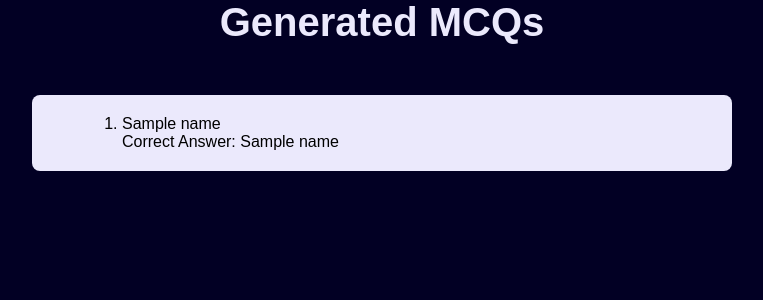
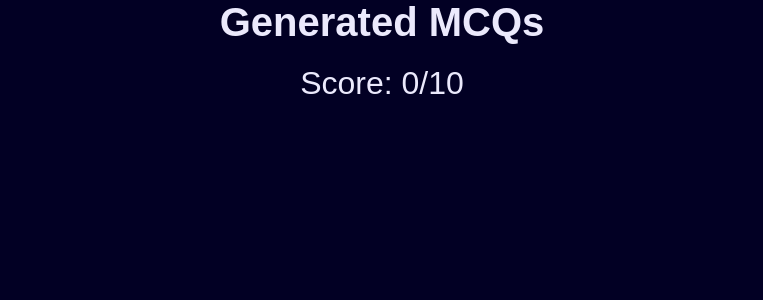
Before and after one commit to 2pa4ul2/MCQ-Quiz-Maker-NLP, a Flask app: template templates/questions.html in a window 1280 px wide. Shown: the top 300 px of the page, without its empty margins (258-1021 px from the left). Run offline with Flask 3, Linux system fonts and the light colour scheme; the template is opened without the code that fills it: most values are stand-ins (such as "Sample title", 1, 10 or a date in 2020).

Commit message:
Updated Quiz

```diff
--- a/static/css/style.css
+++ b/static/css/style.css
@@ -127,3 +127,39 @@ body{
     li{
         margin: 20px;
     }
+
+    #score{
+        text-align: center;
+        color: var(--white-color);
+        font-size: 2rem;
+        font-weight: 500;
+        margin-bottom: 20px;
+    }
+    .scoretext{
+        color: var(--white-color);
+        font-size: 2.5rem;
+        margin-bottom: 20px;
+    }
+    .finalscore{
+        color: var(--white-color);
+        font-size: 2.5rem;
+        margin-bottom: 20px;
+    }
+
+    .answer-btn {
+        padding: 8px 16px;
+        margin: 5px;
+        border: none;
+        cursor: pointer;
+        border-radius: 4px;
+    }
+
+    .correct {
+        background-color: #28a745; /* Green color for correct answer */
+        color: #fff; /* White text color */
+    }
+
+    .incorrect {
+        background-color: #dc3545; /* Red color for incorrect answer */
+        color: #fff; /* White text color */
+    }
--- a/templates/questions.html
+++ b/templates/questions.html
@@ -5,31 +5,75 @@
     <link rel="stylesheet" href="{{ url_for('static', filename='css/style.css') }}">
     <meta name="viewport" content="width=device-width, initial-scale=1.0">
     <title>Generated MCQs</title>
+    <script>
+        document.addEventListener('DOMContentLoaded', function () {
+        let score = 0;
+        let currentQuestionIndex = 0;
+        const totalQuestions = {{ mcqs|length }};
+        const questions = {{ mcqs|tojson }};
+
+        const questionContainer = document.querySelector('.question-container');
+        const scoreDisplay = document.getElementById('score');
+
+        function displayQuestion(index) {
+            if (index >= totalQuestions) {
+                questionContainer.innerHTML = `<p class="scoretext">Quiz completed!</p><p class="finalscore">Final Score: ${score}/${totalQuestions * 10}</p>`;
+                return;
+            }
+
+            const question = questions[index];
+            questionContainer.innerHTML = `
+                <div class="quiz-cards">
+                    <div class="contents">
+                        <li>
+                            ${question[1][0]}<br>
+                            <ol class="numbered-list">
+                                ${question[1][1].map((option, i) => `
+                                    <div class="btn-container">
+                                        <button class="answer-btn" data-correct-answer="${question[1][2]}">${String.fromCharCode(65 + i)}. ${option}</button>
+                                    </div>
+                                `).join('')}
+                            </ol>
+                        </li>
+                    </div>
+                </div>
+            `;
+        }
+
+        displayQuestion(currentQuestionIndex);
+
+        // Event delegation for answer buttons
+        questionContainer.addEventListener('click', function(event) {
+            if (event.target.classList.contains('answer-btn')) {
+                const selectedOption = event.target.textContent.trim().charAt(0);
+                const correctAnswer = event.target.dataset.correctAnswer;
+                if (selectedOption === correctAnswer) {
+                    event.target.classList.add('correct');
+                    event.target.textContent += ' (Correct)';
+                    score += 10;
+                } else {
+                    event.target.classList.add('incorrect');
+                    event.target.textContent += ' (Wrong)';
+                }
+                scoreDisplay.textContent = `Score: ${score}/${totalQuestions * 10}`;
+                setTimeout(() => {
+                    currentQuestionIndex++;
+                    displayQuestion(currentQuestionIndex);
+                }, 1000);  // Adjust the timeout duration as needed
+            }
+        });
+    });
+
+
+    </script>
 </head>
 <body>
     <div class="quizquestions">
         <h1>Generated MCQs</h1>
         {% if mcqs %}
+        <div id="score">Score: 0/{{ mcqs|length * 10 }}</div>
         <div class="question-container">
-            <ol>
-                {% for question in mcqs %}
-                <div class="quiz-cards">
-                    <div class="contents">
-                        <li>
-                            {{ question[1][0] }}<br>
-                            <ul>
-                                {% for i, option in enumerate(question[1][1]) %}
-                                    <div class="btn-container">
-                                        <button>{{ chr(97 + i) }} {{ option }}</button>
-                                    </div>
-                                {% endfor %}
-                            </ul>
-                            Correct Answer: {{ question[1][2] }}
-                        </li>
-                    </div>
-                </div>
-                {% endfor %}
-            </ol>
+            <!-- quiz will be here -->
         </div>
         {% else %}
             <p>No MCQs generated.</p>
```
